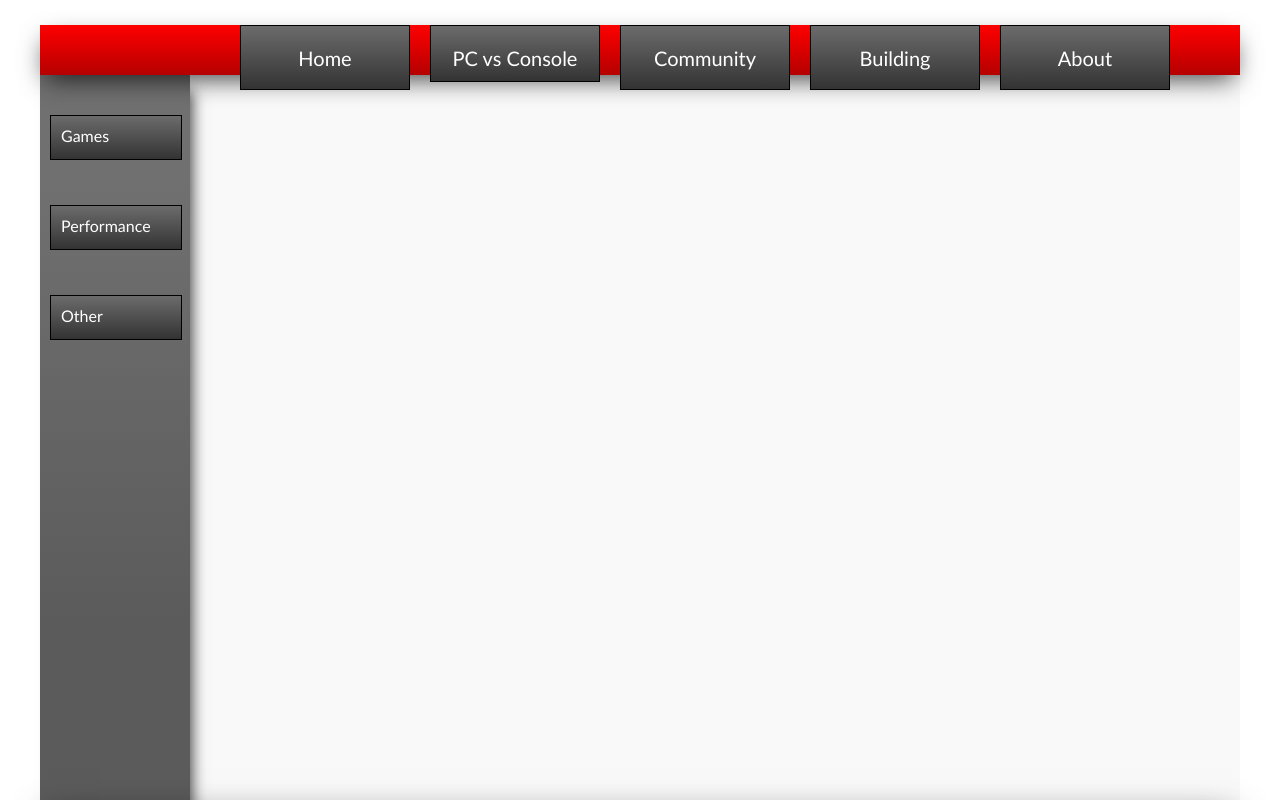
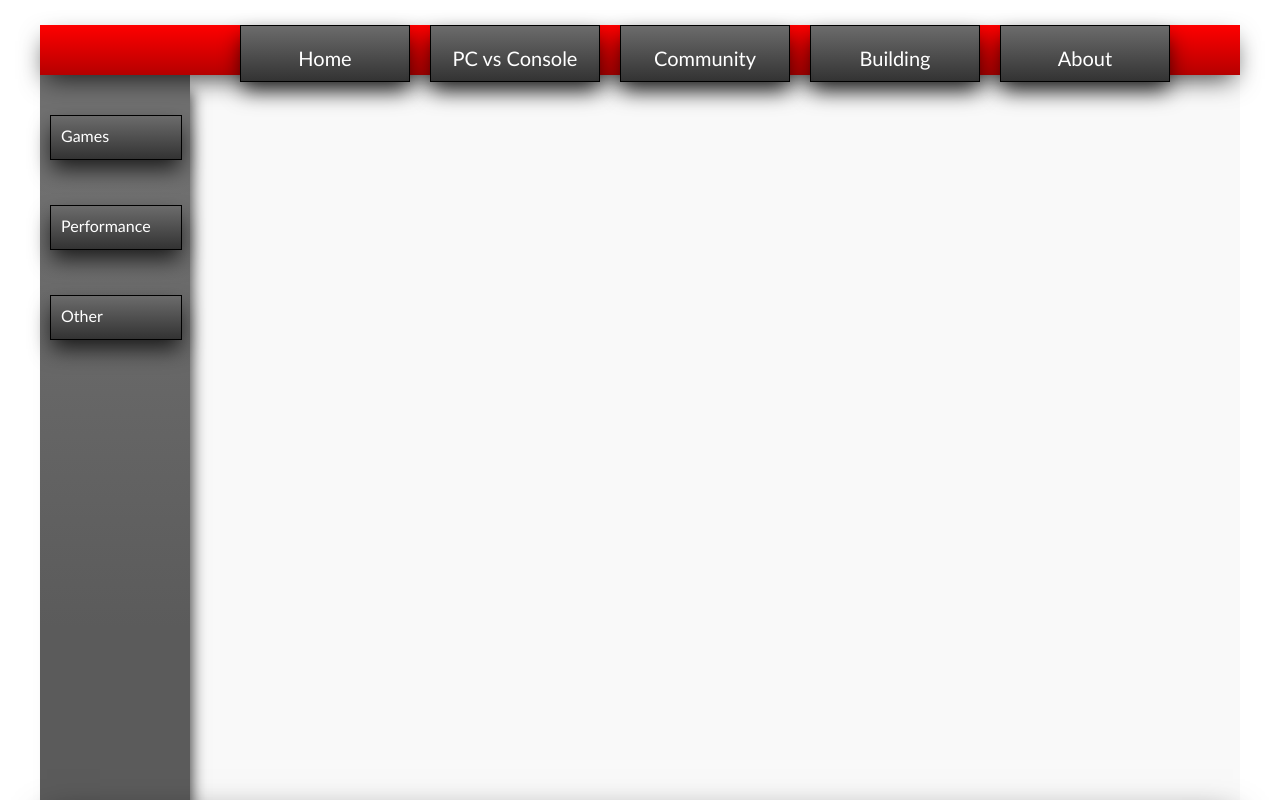
Before and after one commit to JTR-Tech/YPCGAMING, a plain HTML site: page pages/pcvsconsole.html in a window 1280 px wide. Shown: the top 800 px of the page. Drawn offline with Linux system fonts and the light colour scheme.

```diff
--- a/styles/style.css
+++ b/styles/style.css
@@ -70,12 +70,13 @@
 		margin-left: 200px;
 	float: left;
 	padding: 20px;
-	height: 23px;
+	height: 15px;
 	width: 128px;
 	background: linear-gradient(to bottom, #6b6b6b 1%,#333333 100%);
 	z-index: 52;
 	border:1px solid;
 	text-align: center;
+	box-shadow: 0px 11px 21px -2px rgba(0,0,0,0.75);
 }
 
 #topNavButton2 {
@@ -90,6 +91,7 @@
 	z-index: 53;
 	border:1px solid;
 	text-align: center;
+	box-shadow: 0px 11px 21px -2px rgba(0,0,0,0.75);
 }
 
 #topNavButton3 {
@@ -98,12 +100,13 @@
 		margin-left: 20px;
 	float: left;
 	padding: 20px;
-	height: 23px;
+	height: 15px;
 	width: 128px;
 	background: linear-gradient(to bottom, #6b6b6b 1%,#333333 100%);
 	z-index: 54;
 	border:1px solid;
 	text-align: center;
+	box-shadow: 0px 11px 21px -2px rgba(0,0,0,0.75);
 }
 
 #topNavButton4 {
@@ -112,12 +115,13 @@
 		margin-left: 20px;
 	float: left;
 	padding: 20px;
-	height: 23px;
+	height: 15px;
 	width: 128px;
 	background: linear-gradient(to bottom, #6b6b6b 1%,#333333 100%);
 	z-index: 53;
 	border:1px solid;
 	text-align: center;
+	box-shadow: 0px 11px 21px -2px rgba(0,0,0,0.75);
 }
 
 #topNavButton5 {
@@ -126,12 +130,13 @@
 		margin-left: 20px;
 	float: left;
 	padding: 20px;
-	height: 23px;
+	height: 15px;
 	width: 128px;
 	background: linear-gradient(to bottom, #6b6b6b 1%,#333333 100%);
 	z-index: 53;
 	border:1px solid;
 	text-align: center;
+	box-shadow: 0px 11px 21px -2px rgba(0,0,0,0.75);
 }
 
 /* Sub-Buttons*/
@@ -148,6 +153,7 @@
 	background: linear-gradient(to bottom, #6b6b6b 1%,#333333 100%);
 	z-index: 53;
 	border:1px solid;
+	box-shadow: 0px 11px 21px -2px rgba(0,0,0,0.75);
 }
 
 .subLink {
```
Also changed, not shown: index.html (+6 -5 lines), script/buttons.js (added).
